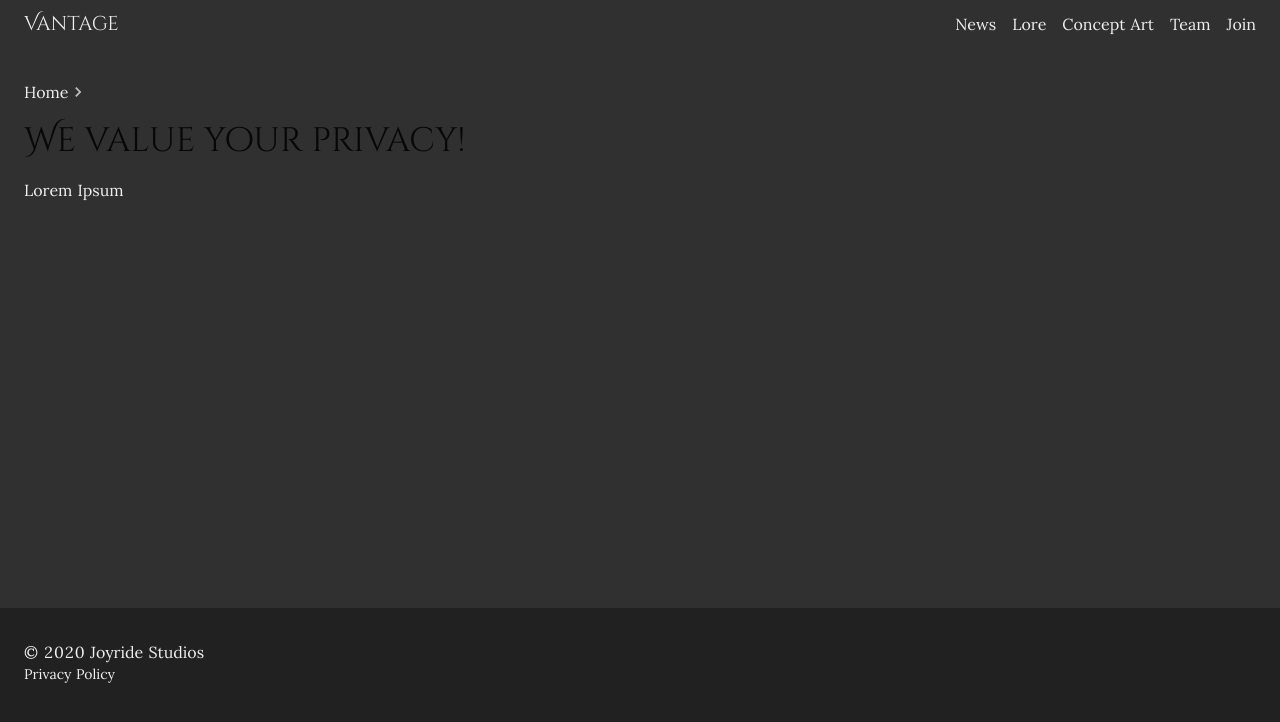
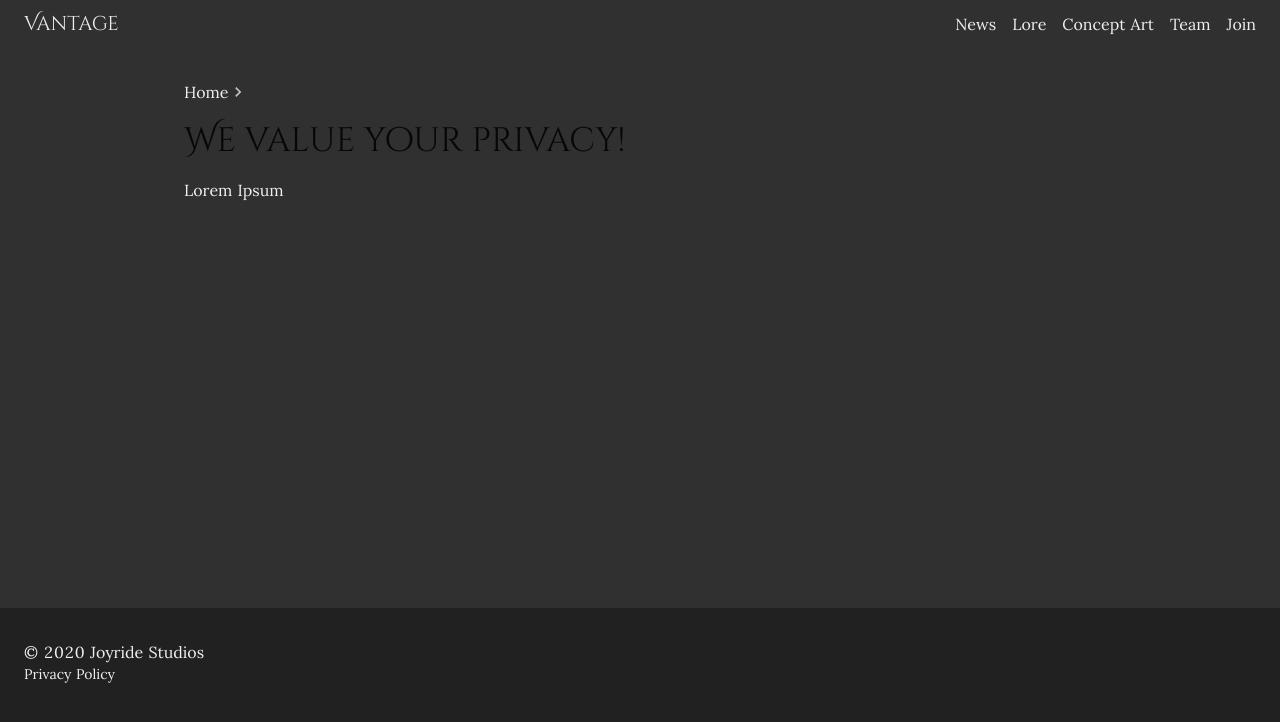
Before and after one commit to TheWirv/vantage-website, a Next.js app: page /privacy-policy in a window 1280 px wide. Shown: the top 722 px of the page. Built offline with nearby package versions, Linux system fonts and the light colour scheme.

Commit message:
Increased amount of words to use for news excerpt ... - added vantage map as new background image - adjusted breakpoint for default content width

```diff
--- a/page-components/home/Spotlight/index.tsx
+++ b/page-components/home/Spotlight/index.tsx
@@ -28,7 +28,7 @@ const Spotlight: React.FC<Props> = (props) => {
     <>
       <img
         ref={imageRef}
-        src="/images/car-on-fire.jpg"
+        src="/images/vantage-map.png"
         className={classes.image}
         alt="Vantage Game"
       />
--- a/pages/index.tsx
+++ b/pages/index.tsx
@@ -42,7 +42,7 @@ const Home: React.FC<Props> = (props) => {
       <Layout onHome heading="" marginTop={marginTop}>
         <Spotlight setMarginTop={setMarginTop} />
         <Box className={classes.wrapper}>
-          <Container ref={newsSliderRef} className={classes.container}>
+          <Container maxWidth="md" ref={newsSliderRef} className={classes.container}>
             <Typography variant="h5">News</Typography>
             <NewsCarousel newsExcerpts={props.newsExcerpts} containerWidth={newsSliderWidth} />
           </Container>
--- a/shared/components/src/Layout/index.tsx
+++ b/shared/components/src/Layout/index.tsx
@@ -37,7 +37,10 @@ const Layout: React.FC<Props> = (props) => {
             {props.onHome ? (
               <>{props.children}</>
             ) : (
-              <Container className={classes.container} component={props.component ?? 'div'}>
+              <Container
+                maxWidth="md"
+                className={classes.container}
+                component={props.component ?? 'div'}>
                 <Breadcrumbs newsHeading={newsHeading} />
                 <Typography variant="h4" className={classes.title}>
                   {props.heading}
--- a/shared/lib/src/news.ts
+++ b/shared/lib/src/news.ts
@@ -40,7 +40,7 @@ export const getExcerptData = async (id: string): Promise<Omit<NewsPost, 'conten
   const matterResult = matter(fileContents);
   const {content} = matterResult;
 
-  let index = content.indexOf(' ', 250);
+  let index = content.indexOf(' ', 450);
   if (content.charAt(index - 1).match(/[\-–—]/)) {
     index -= 2;
   }
```
Also changed, not shown: public/images/vantage-map.png (added), 1 other file (tests, documents, lock files or other folders).
